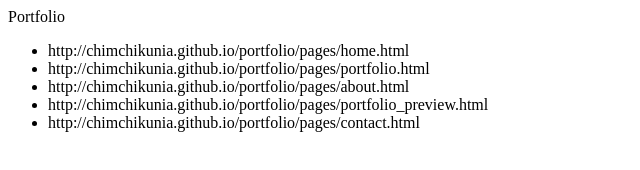
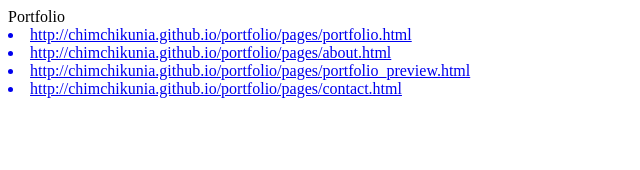
Before and after one commit to chimchikunia/Portfolio, a plain HTML site: page index.html in a window 1280 px wide. Shown: the whole page, without its empty margins (0-640 px from the left). Drawn offline with Linux system fonts and the light colour scheme.

Commit message:
Update index.html

```diff
--- a/index.html
+++ b/index.html
@@ -7,13 +7,11 @@
 <body>
     <div>
         <div>Portfolio</div>
-            <ul>
-                <li>http://chimchikunia.github.io/portfolio/pages/home.html</li>
-                <li>http://chimchikunia.github.io/portfolio/pages/portfolio.html</li>
-                <li>http://chimchikunia.github.io/portfolio/pages/about.html</li>
-                <li>http://chimchikunia.github.io/portfolio/pages/portfolio_preview.html</li>
-                <li>http://chimchikunia.github.io/portfolio/pages/contact.html</li>
-            </ul>
+            <a href="http://chimchikunia.github.io/portfolio/pages/home.html"</a>
+            <li>http://chimchikunia.github.io/portfolio/pages/portfolio.html</li>
+            <li>http://chimchikunia.github.io/portfolio/pages/about.html</li>
+            <li>http://chimchikunia.github.io/portfolio/pages/portfolio_preview.html</li>
+            <li>http://chimchikunia.github.io/portfolio/pages/contact.html</li>
         </div>
     </div>
 </body>
```
